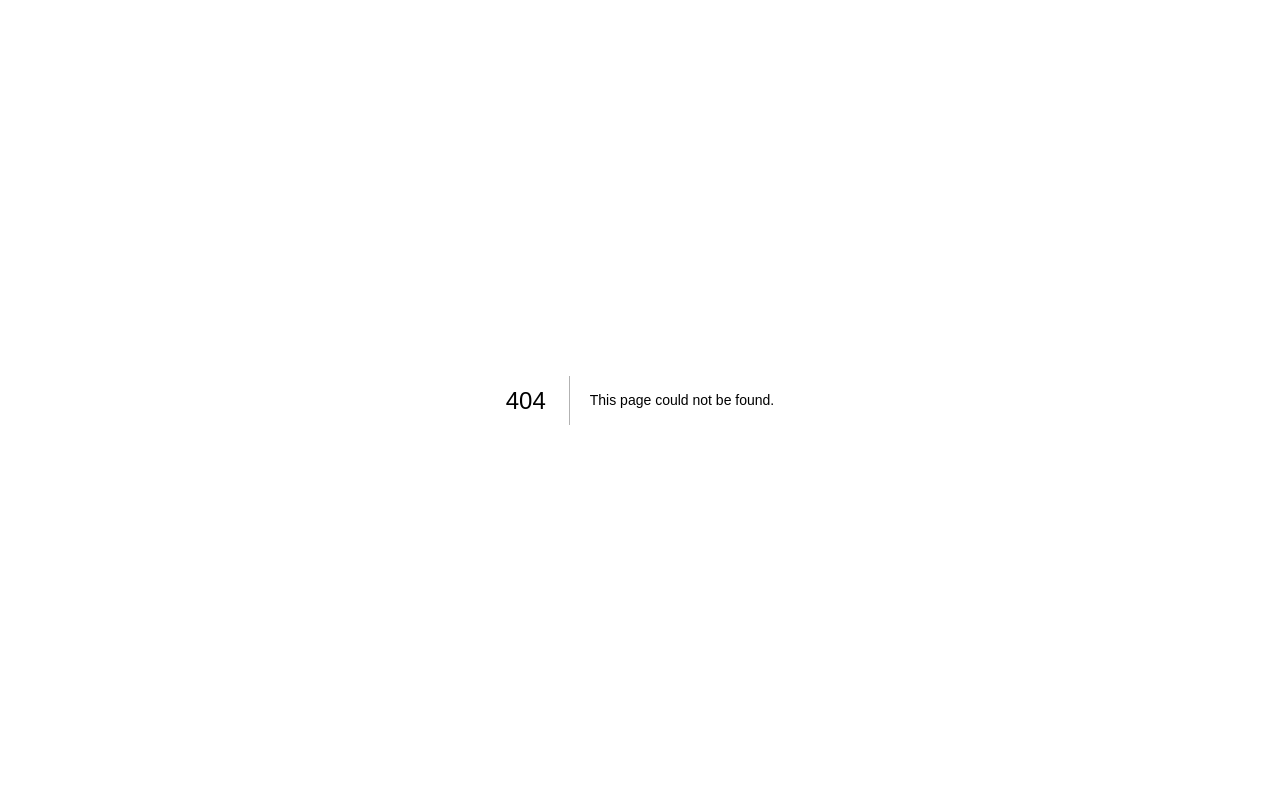
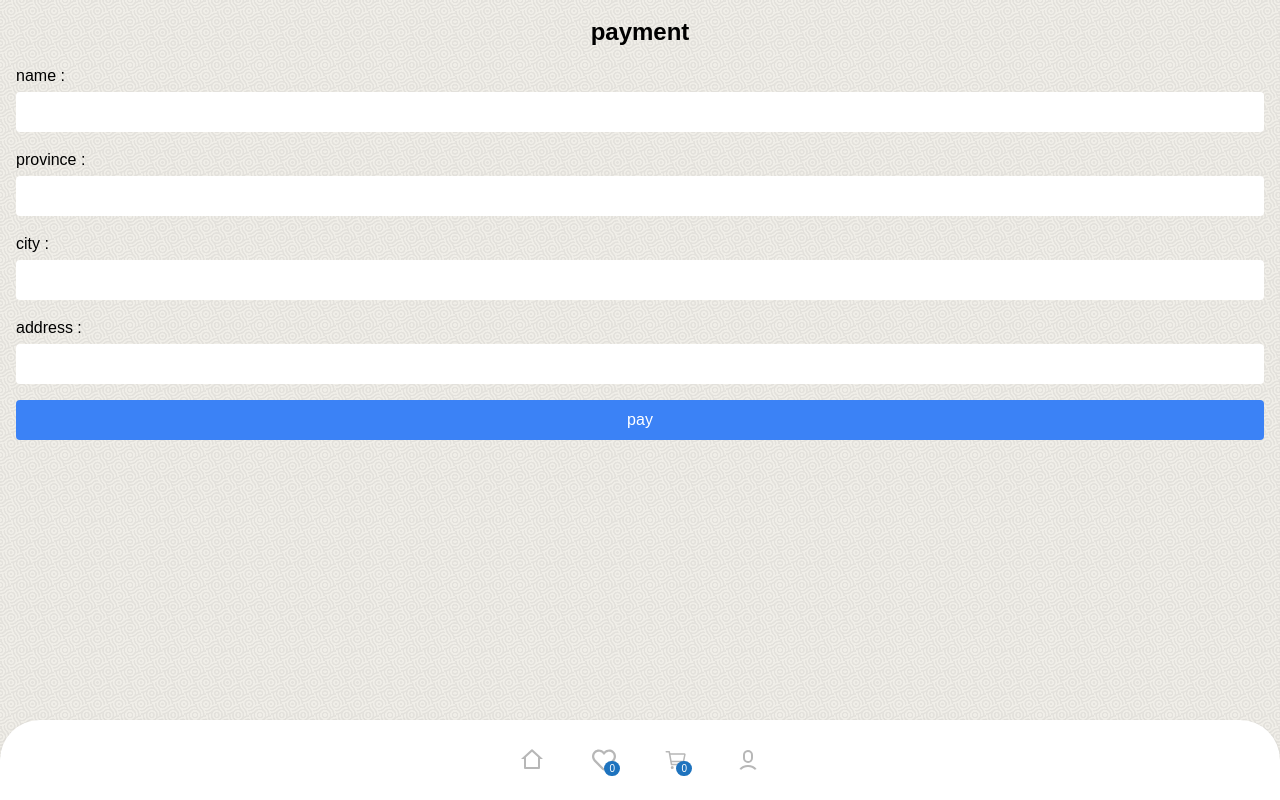
Before and after one commit to mohammadyousefi02/shopify, a Next.js app: page /payment in a window 1280 px wide. Before the commit this address had no page. Built offline with nearby package versions, Linux system fonts and the light colour scheme.

Commit message:
add payment page

```diff
--- /dev/null
+++ b/pages/payment/index.tsx
@@ -0,0 +1,44 @@
+import axios from 'axios'
+import { useRouter } from 'next/router'
+import React, { useState } from 'react'
+import { server } from '../../config/server'
+import useAuthUserToken from '../../hooks/useAuthUserToken'
+import Button from '../../src/components/Button'
+import Input from '../../src/components/Input'
+import MainLayout from '../../src/layouts/MainLayout'
+
+function Payment() {
+    const [token] = useAuthUserToken()
+    const [name,setName] = useState('')
+    const [province,setProvince] = useState('')
+    const [city,setCity] = useState('')
+    const [address,setAddress] = useState('')
+    const router = useRouter()
+    const order = async() => {
+        const userInfo = {name, province, city, address}
+        try {
+            await axios.post(`${server}/api/orders`,userInfo,{
+                headers:{
+                    'x-auth-token':token
+                }
+            })
+            router.push('/')
+        } catch (error) {
+            console.log(error)
+        }
+    }
+
+  return (
+    <MainLayout title='payment'>
+        <div className='px-4 flex flex-col gap-4'>
+            <Input value={name} onChange={(e)=>setName(e.target.value)} name='name'/>
+            <Input value={province} onChange={(e)=>setProvince(e.target.value)} name='province'/>
+            <Input value={city} onChange={(e)=>setCity(e.target.value)} name='city'/>
+            <Input value={address} onChange={(e)=>setAddress(e.target.value)} name='address'/>
+            <Button title='pay' onClick={order} className="bg-blue-500"/>
+        </div>
+    </MainLayout>
+  )
+}
+
+export default Payment
```
